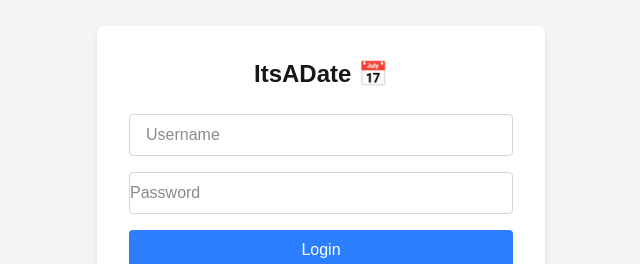
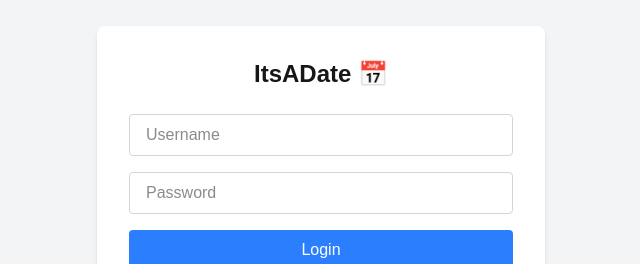
Before and after one commit to DarrennPoh/its-a-date, a Next.js app: page /login in a window 1280 px wide. Shown: the part 218-482 px from the top of the page, without its empty margins (319-959 px from the left). Built offline with nearby package versions, Linux system fonts and the light colour scheme.

Commit message:
Fixed Login Password Allignment

```diff
--- a/src/app/login/page.js
+++ b/src/app/login/page.js
@@ -51,7 +51,7 @@ export default function LoginPage() {
             placeholder="Password"
             value={password}
             onChange={(e) => setPassword(e.target.value)}
-            className="w-full border border-gray-300 rounded px=4 py-2 mb-4 focus:outline-none focus:border-blue-500"
+            className="w-full border border-gray-300 rounded px-4 py-2 mb-4 focus:outline-none focus:border-blue-500"
           />
 
           {error && <p className="text-red-500 text-sm mb-4">{error}</p>}
```
